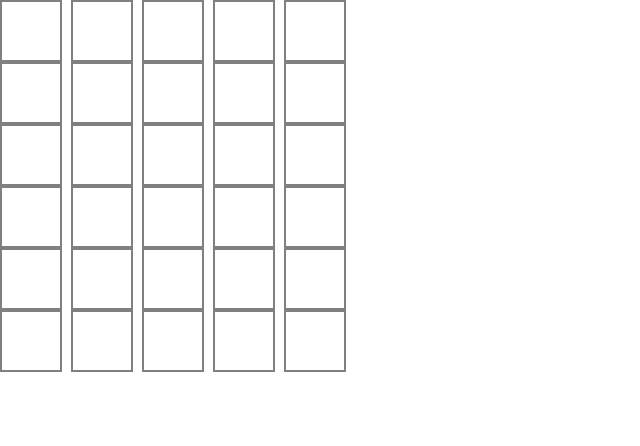
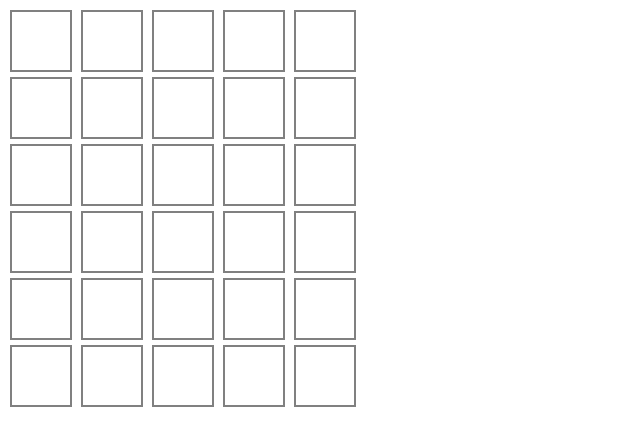
Before and after one commit to kobili/bordle, a React (Create React App) app: page / in a window 1280 px wide. Shown: the top 446 px of the page, without its empty margins (0-640 px from the left). Built offline with nearby package versions, Linux system fonts and the light colour scheme.

Commit message:
added game board css

```diff
--- a/src/App.tsx
+++ b/src/App.tsx
@@ -1,4 +1,4 @@
-import './App.css';
+// import './App.css';
 
 import { SegmentedTextBox } from './components/SegmentedTextBox/SegmentedTextBox';
 import { GameBoard } from './components/GameBoard/gameBoard';
--- /dev/null
+++ b/src/components/GameBoard/gameBoard.css
@@ -0,0 +1,7 @@
+.game-board {
+    display: grid;
+    grid-template-rows: repeat(6, 1fr);
+    grid-gap: 5px;
+    padding: 10px;
+    box-sizing: border-box;
+}
--- a/src/components/GameBoard/gameBoard.tsx
+++ b/src/components/GameBoard/gameBoard.tsx
@@ -1,4 +1,6 @@
 import { SegmentedTextBox } from "../SegmentedTextBox/SegmentedTextBox";
+
+import './gameBoard.css';
 
 export type GameBoardProps = {
     numGuesses: number,
@@ -12,8 +14,8 @@ export const GameBoard = (props: GameBoardProps) => {
         numbers.push(i);
     }
     return (
-        <div id="game-board">
-            {numbers.map(number => <SegmentedTextBox numCharacter={props.numChars} isActive={number === 0}></SegmentedTextBox>)}
+        <div className="game-board">
+            {numbers.map(number => <SegmentedTextBox key={number} numCharacter={props.numChars} isActive={number === 0} />)}
         </div>
     )
 }
--- a/src/components/SegmentedTextBox/SegmentedTextBox.tsx
+++ b/src/components/SegmentedTextBox/SegmentedTextBox.tsx
@@ -6,6 +6,7 @@ import './style.css';
 type Props = {
     numCharacter: number;
     isActive: boolean;
+    key: number;
 }
 
 const isAlphabetical = (character: string) => {
```
